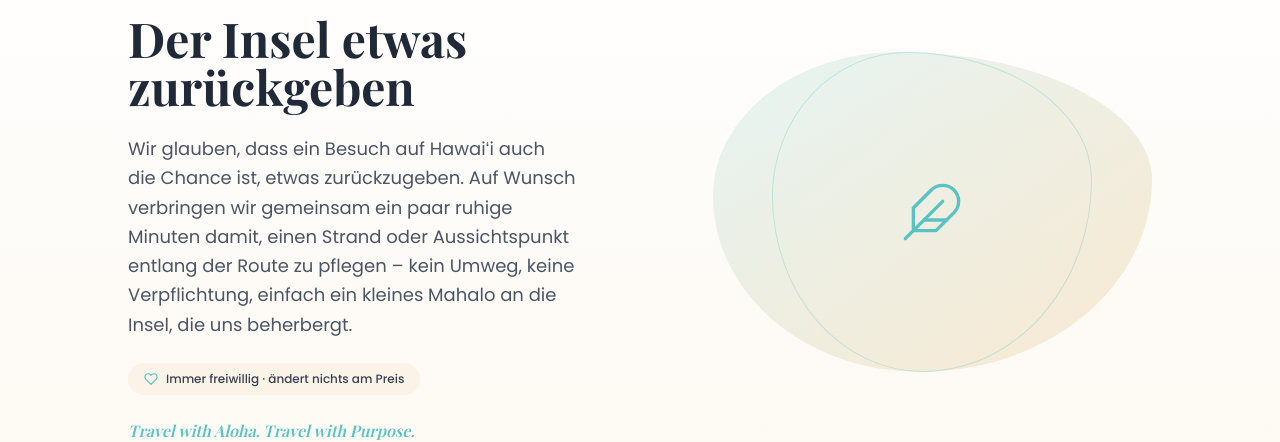
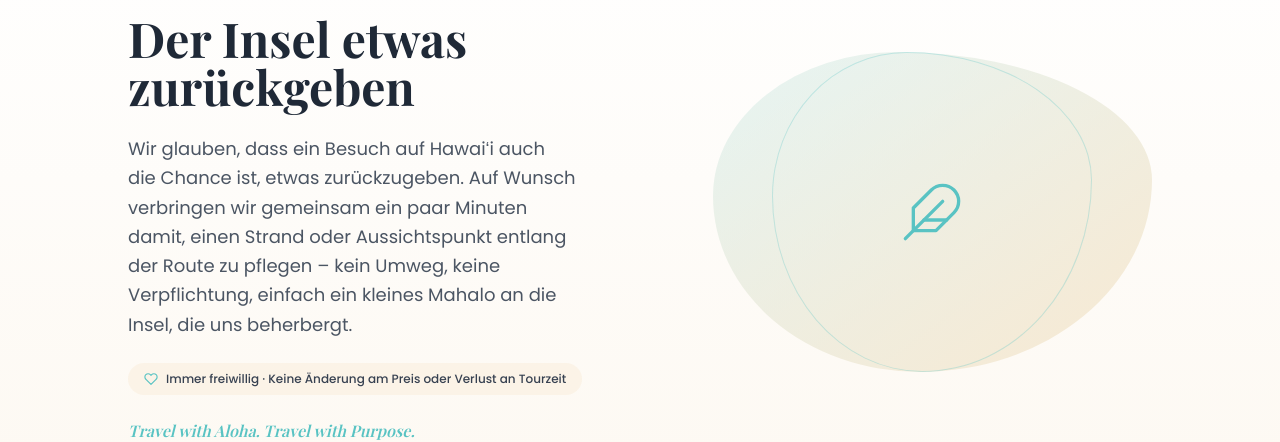
Before and after one commit to hawaiipanoramatours-prog/hawaiipanoramatours, a React (Vite) app: page / in a window 1280 px wide. Shown: the part 3124-3566 px from the top of the page. Built offline with nearby package versions, Linux system fonts and the light colour scheme.

Commit message:
Update Sections.impl.jsx

```diff
--- a/src/components/Sections.impl.jsx
+++ b/src/components/Sections.impl.jsx
@@ -484,15 +484,15 @@ export function MalamaAina({ lang = 'de' }) {
     de: {
       eyebrow: 'Mālama ʻĀina',
       title: 'Der Insel etwas zurückgeben',
-      text: 'Wir glauben, dass ein Besuch auf Hawaiʻi auch die Chance ist, etwas zurückzugeben. Auf Wunsch verbringen wir gemeinsam ein paar ruhige Minuten damit, einen Strand oder Aussichtspunkt entlang der Route zu pflegen – kein Umweg, keine Verpflichtung, einfach ein kleines Mahalo an die Insel, die uns beherbergt.',
-      badge: 'Immer freiwillig · ändert nichts am Preis',
+      text: 'Wir glauben, dass ein Besuch auf Hawaiʻi auch die Chance ist, etwas zurückzugeben. Auf Wunsch verbringen wir gemeinsam ein paar Minuten damit, einen Strand oder Aussichtspunkt entlang der Route zu pflegen – kein Umweg, keine Verpflichtung, einfach ein kleines Mahalo an die Insel, die uns beherbergt.',
+      badge: 'Immer freiwillig · Keine Änderung am Preis oder Verlust an Tourzeit',
       tagline: 'Travel with Aloha. Travel with Purpose.',
     },
     en: {
       eyebrow: 'Mālama ʻĀina',
       title: 'Giving back to the ʻāina',
       text: "We believe visiting Hawaiʻi comes with the chance to give something back. On request, we're happy to spend a few minutes together caring for a beach or lookout along the way — no detour, no obligation, just a small mahalo to the island that hosts us.",
-      badge: 'Always optional · never changes your price',
+      badge: 'Always optional · no changes in price or loss of tour time',
       tagline: 'Travel with Aloha. Travel with Purpose.',
     },
   }
```
